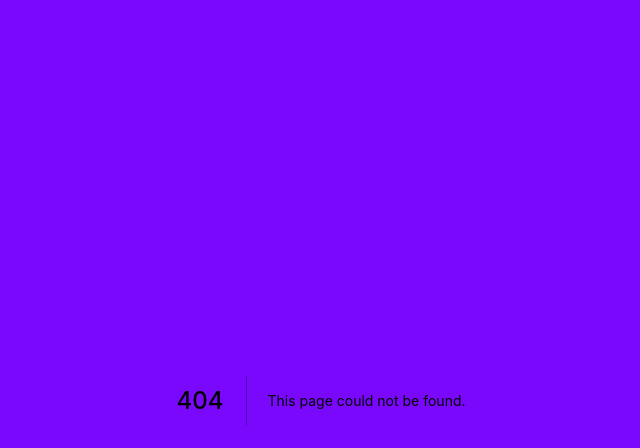
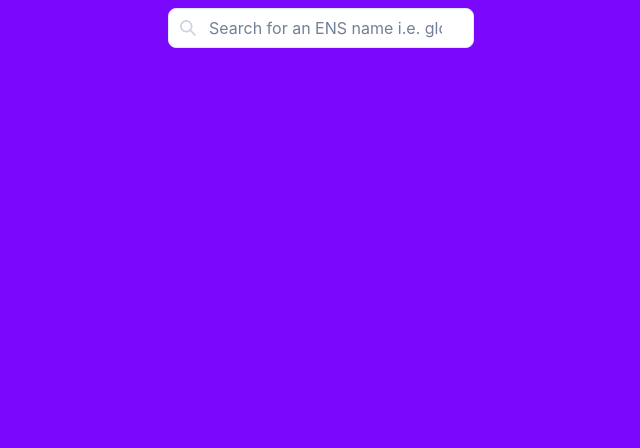
Before and after one commit to Glosseta/glosseta, a Next.js app: page /components/input/chain-contact-search-bar in a window 1280 px wide. Before the commit this address had no page. Shown: the top 448 px of the page, without its empty margins (319-959 px from the left). Built offline with nearby package versions, Linux system fonts and the light colour scheme.

Commit message:
Adds bare bones ENS search components

```diff
--- a/public/locales/en/common.json
+++ b/public/locales/en/common.json
@@ -23,6 +23,9 @@
     "glossaryTermFetchErrorHeading": "Error",
     "glossaryTermFetchErrorText" : "Something went wrong trying to retrieve the glossary terms.  Please refresh the page or try searching for an individual term.  If the issue persists please reach out to us on ",
 
+    "ENSSearchLandingPageHeading" : "ENS Search",
+    "ENSSearchLandingPageDescription" : "Search up the details of an ethereum account or ENS name here",
+
     "opensInANewWindow" : "Opens in a new window",
     "twitter" : "Twitter",
     "or" : "or",
--- /dev/null
+++ b/src/pages/components/input/chain-contact-search-bar.tsx
@@ -0,0 +1,111 @@
+import { SearchIcon } from "@chakra-ui/icons";
+import {
+  Input,
+  InputGroup,
+  InputLeftElement,
+  HStack,
+  VStack,
+} from "@chakra-ui/react";
+import { useState, SetStateAction } from "react";
+import { useTranslation } from "next-i18next";
+
+const SearchBar = ({
+  baseWidth,
+  smWidth,
+  mdWidth,
+  lgWidth,
+}: {
+  baseWidth: string;
+  smWidth: string;
+  mdWidth: string;
+  lgWidth: string;
+}): JSX.Element => {
+  const [searchTerm, setSearchTerm] = useState("");
+
+  const { t } = useTranslation();
+
+  const handleSearchTermChange = (event: {
+    target: { value: SetStateAction<string> };
+  }) => {
+    const userInput = event.target.value as string;
+    if (userInput.trim().length === 0) {
+      setSearchTerm("");
+    } else {
+      setSearchTerm(userInput);
+    }
+  };
+
+  const onKeyDown = (event: any) => {
+    if (event.key === "Enter" && searchTerm.trim().length != 0) {
+      event.preventDefault();
+      location.assign(`/chaintact/details/${searchTerm.trim().toLowerCase()}`);
+    }
+  };
+
+  // This submit handler prevents input of whitespace from being submitted
+  const handleSubmit = (event: any) => {
+    event.preventDefault();
+    return false;
+  };
+
+  return (
+    <>
+      <VStack>
+        <HStack padding={2}>
+          <form action="#" onSubmit={handleSubmit}>
+            <fieldset>
+              <InputGroup
+                aria-label={t("searchInputGroupAriaLabel")}
+                role={"combobox"}
+              >
+                <InputLeftElement
+                  className="InputLeft"
+                  pointerEvents="none"
+                  size="xs"
+                  title="search-bar-icon"
+                >
+                  <SearchIcon
+                    aria-label={t("searchIconAriaLabel")}
+                    className="SearchIcon"
+                    color="gray.300"
+                  />
+                </InputLeftElement>
+                <Input
+                  title="search-bar-input"
+                  autoComplete={"off"}
+                  variant="outline"
+                  aria-label={t("searchInputAriaLabel")}
+                  backgroundColor="white"
+                  color="black"
+                  rounded="lg"
+                  onChange={handleSearchTermChange}
+                  width={{
+                    base: baseWidth,
+                    sm: smWidth,
+                    md: mdWidth,
+                    lg: lgWidth,
+                  }}
+                  type="search"
+                  id="search"
+                  placeholder="Search for an ENS name i.e. glosseta.eth"
+                  _placeholder={{
+                    color: "gray.500",
+                    fontSize: { base: "sm", sm: "md" },
+                  }}
+                  onClick={(event) => {
+                    event.currentTarget.scrollIntoView(false);
+                  }}
+                  onKeyDown={onKeyDown}
+                  value={searchTerm}
+                  isRequired={true}
+                />
+              </InputGroup>
+            </fieldset>
+          </form>
+        </HStack>
+      </VStack>
+    </>
+  );
+};
+
+export default SearchBar;
```
Also changed, not shown: src/pages/chaintact/details/[id].tsx (added, +84 -0 lines), src/pages/chaintact/index.tsx (added, +79 -0 lines).
